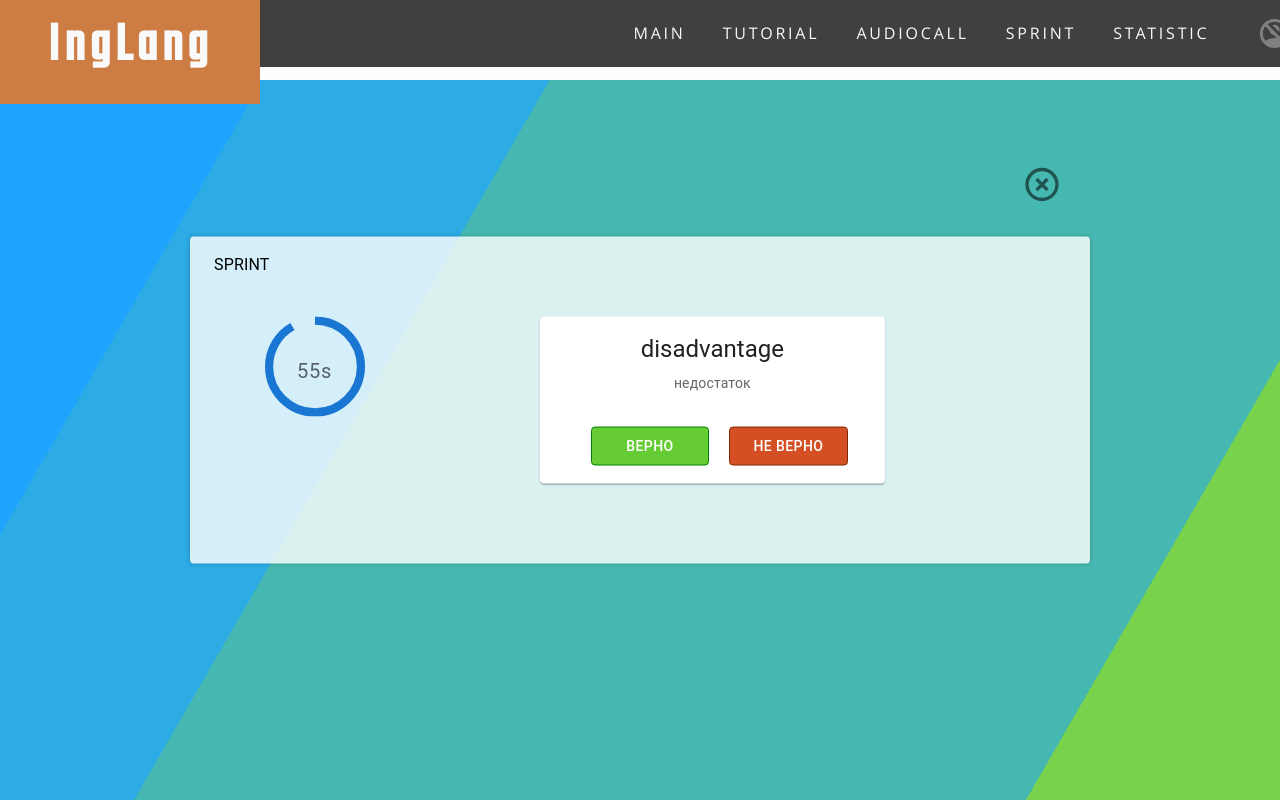
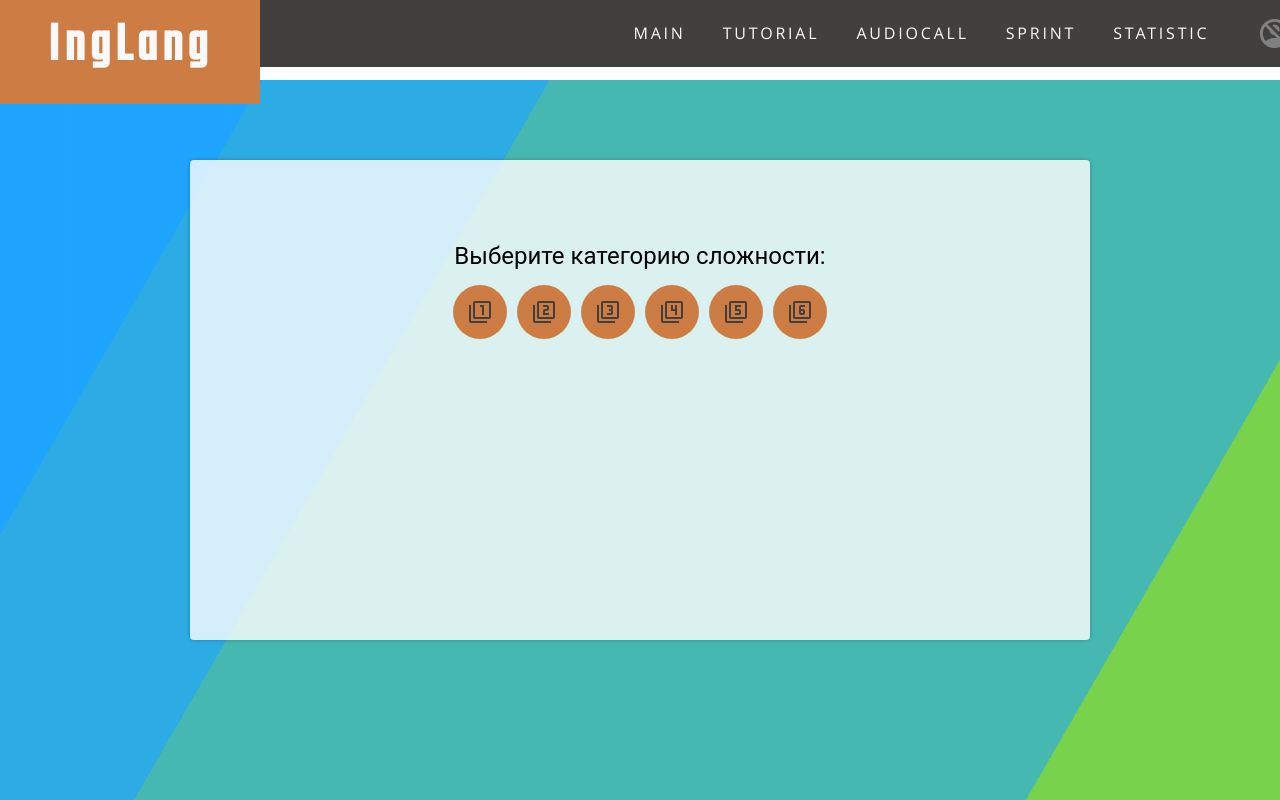
Before and after one commit to 1LisaW/rslang, a React (Create React App) app: page /sprint in a window 1280 px wide. Built offline with nearby package versions, Linux system fonts and the light colour scheme.

Commit message:
feat: start game Sprint view for choosing group when prev route not equal /tutorial

```diff
--- a/src/components/GameSprint/sprint.scss
+++ b/src/components/GameSprint/sprint.scss
@@ -1,3 +1,4 @@
+@import '../../global/library';
 sprint-container {
   height:100%;
 }
@@ -105,3 +106,15 @@ h1 {
   top: -80px;
   right: 20px;
 }
+
+.content .sprint-group-selector{
+  background-color: $MAIN-COLOR--SECONDARY;
+  color: $MAIN-COLOR--PRIMARY-DARK;
+  border-radius: 50%;
+  margin: 5px;
+  padding: 15px;
+  &:hover{
+    background-color: $MAIN-COLOR--PRIMARY-DARK;
+    color: $MAIN-COLOR--SECONDARY;
+  }
+}
--- a/src/components/GameSprint/sprint.tsx
+++ b/src/components/GameSprint/sprint.tsx
@@ -1,50 +1,51 @@
 import React, { useState } from 'react';
-import { StyledEngineProvider } from '@mui/material/styles';
-import { Container, Grid, Typography } from '@mui/material';
-import CircularStatic from './CircularStatic/circularStatic';
-import SprintCard from './sprintCard';
-import AlertDialogSlideOnClose from './dialogSlideOnClose';
+import { useLocation } from 'react-router-dom';
+import StartView from './startView';
+import SprintCardContainer from './sprintCardContainer';
 import './sprint.scss';
 
 function Sprint() {
+  const defaultIcon: boolean[] = [];
+
+  const [CardIdx, setCardData] = useState(0);
+  const [icons, setIcons] = useState(defaultIcon);
+  const [group, setGroup] = useState<number | null>(null);
+
+  console.log(group);
+
+  const { state }: { state: any } = useLocation();
+
+  const redirectedFromTutorial =
+    state &&
+    'prevPath' in state &&
+    state.prevPath.toString().startsWith('/tutorial');
+
   const questions = [
     { word: 'disadvantage', wordTranslate: 'недостаток', isCorrect: true },
     { word: 'disadvantage', wordTranslate: 'кошка', isCorrect: false },
   ];
-  // const icons: boolean[] = [];
-  const defaultIcon: boolean[] = [];
-  const [CardIdx, setCardData] = useState(0);
-  const [icons, setIcons] = useState(defaultIcon);
+
   const changeCard = (valid: boolean) => {
     setCardData(CardIdx + 1 < questions.length ? CardIdx + 1 : 0);
     setIcons([...icons.slice(-5), valid]);
   };
-  const props = { icons, ...questions[CardIdx], changeCard };
 
+  const chooseGroupHandler = (groupIdx: number) => {
+    setGroup(groupIdx);
+  };
+
+  const containerProps = { icons, ...questions[CardIdx], changeCard };
+  const startViewProps = { chooseGroupHandler };
   return (
     <main className="sprint-container">
       <div className="bg" />
       <div className="bg bg2" />
       <div className="bg bg3" />
-      <Container className="content" maxWidth="md" sx={{ maxHeight: '80%' }}>
-        <Typography position="absolute" top="5%">SPRINT</Typography>
-        <Grid
-          className="sprint__grid-wrapper"
-          container
-          spacing={2}
-          direction="column"
-        >
-          <Grid item xs={3}>
-            <StyledEngineProvider injectFirst>
-              <CircularStatic />
-            </StyledEngineProvider>
-          </Grid>
-          <Grid item xs={8}>
-            <SprintCard {...props} />
-          </Grid>
-        </Grid>
-        <AlertDialogSlideOnClose />
-      </Container>
+      {redirectedFromTutorial ? (
+        <SprintCardContainer {...containerProps} />
+      ) : (
+        <StartView {...startViewProps} />
+      )}
     </main>
   );
 }
--- a/src/components/GameSprint/sprintCard.tsx
+++ b/src/components/GameSprint/sprintCard.tsx
@@ -16,8 +16,6 @@ type CardData = {
   changeCard: (valid: boolean) => void;
 };
 
-// type Callback = () => void;
-
 function SprintCard(props: CardData) {
   const { icons, word, wordTranslate, isCorrect, changeCard } = props;
   const [answer, setAnswer] = useState('incorrect');
@@ -29,7 +27,6 @@ function SprintCard(props: CardData) {
   };
   const iconProps = { icons };
 
-  console.log(isCorrect);
   return (
     <Card className="sprint-card" sx={{ maxWidth: 345 }}>
       <CardContent>
--- /dev/null
+++ b/src/components/GameSprint/sprintCardContainer.tsx
@@ -0,0 +1,40 @@
+import React from 'react';
+import { StyledEngineProvider } from '@mui/material/styles';
+import { Container, Grid, Typography } from '@mui/material';
+import CircularStatic from './CircularStatic/circularStatic';
+import SprintCard from './sprintCard';
+import AlertDialogSlideOnClose from './dialogSlideOnClose';
+
+type Props = {
+  icons: boolean[];
+  word: string;
+  wordTranslate: string;
+  isCorrect: boolean;
+  changeCard: (valid: boolean) => void;
+};
+
+export default function SprintCardContainer(props: Props) {
+  return (
+    <Container className="content" maxWidth="md" sx={{ maxHeight: '80%' }}>
+      <Typography position="absolute" top="5%">
+        SPRINT
+      </Typography>
+      <Grid
+        className="sprint__grid-wrapper"
+        container
+        spacing={2}
+        direction="column"
+      >
+        <Grid item xs={3}>
+          <StyledEngineProvider injectFirst>
+            <CircularStatic />
+          </StyledEngineProvider>
+        </Grid>
+        <Grid item xs={8}>
+          <SprintCard {...props} />
+        </Grid>
+      </Grid>
+      <AlertDialogSlideOnClose />
+    </Container>
+  );
+}
--- /dev/null
+++ b/src/components/GameSprint/startView.tsx
@@ -0,0 +1,47 @@
+import * as React from 'react';
+import Box from '@mui/material/Box';
+import { Container, IconButton, Typography } from '@mui/material';
+import {
+  Filter1,
+  Filter2,
+  Filter3,
+  Filter4,
+  Filter5,
+  Filter6,
+} from '@mui/icons-material';
+
+const actions = [
+  { icon: <Filter1 />, value: 0 },
+  { icon: <Filter2 />, value: 1 },
+  { icon: <Filter3 />, value: 2 },
+  { icon: <Filter4 />, value: 3 },
+  { icon: <Filter5 />, value: 4 },
+  { icon: <Filter6 />, value: 5 },
+];
+
+type ChooseGroupHandler = (groupIdx: number) => void;
+type Props = { chooseGroupHandler: ChooseGroupHandler };
+
+export default function StartView(props: Props) {
+  const { chooseGroupHandler } = props;
+  return (
+    <Container className="content" maxWidth="md" sx={{ maxHeight: '80%' }}>
+      <Box sx={{ height: 320, transform: 'translateZ(0px)', flexGrow: 1 }}>
+        <Typography gutterBottom variant="h5" component="div">
+          Выберите категорию сложности:
+        </Typography>
+        {actions.map((action) => (
+          <IconButton
+            className="sprint-group-selector"
+            onClick={() => {
+              chooseGroupHandler(action.value);
+            }}
+          >
+            {action.icon}
+          </IconButton>
+        ))}
+        {/* </SpeedDial> */}
+      </Box>
+    </Container>
+  );
+}
--- a/src/components/NavBar/navBar.tsx
+++ b/src/components/NavBar/navBar.tsx
@@ -1,8 +1,9 @@
 import React from 'react';
 import './navBar.scss';
-import { Link } from 'react-router-dom';
+import { Link, useLocation } from 'react-router-dom';
 
 function Navbar() {
+  const location = useLocation();
   return (
     <nav className="navbar">
       <ul className="navbar__list">
@@ -16,7 +17,9 @@ function Navbar() {
           <Link to="audiocall">AUDIOCALL</Link>
         </li>
         <li className="navbar__item" key="sprint">
-          <Link to="sprint">SPRINT</Link>
+          <Link to="sprint" state={{ prevPath: location.pathname }}>
+            SPRINT
+          </Link>
         </li>
         <li className="navbar__item" key="statistic">
           <Link to="statistic">STATISTIC</Link>
--- a/src/components/Tutorial/tutorial.tsx
+++ b/src/components/Tutorial/tutorial.tsx
@@ -14,15 +14,12 @@ function Tutorial() {
   const wordList = useSelector(getWordList);
 
   const location = useLocation();
-  // console.log(location);
   const [searchParams, setSearchParams] = useSearchParams();
   const page = Number(searchParams.get('page'));
   const group = Number(searchParams.get('group'));
-  // console.log(page, group, setSearchParams);
   const paginationHandler = () => {
     setSearchParams(`page=${2}&group=${2}`);
   };
-  // const navigate = useNavigate();
   const dispatch = useDispatch<AppDispatch>();
   useEffect(() => {
     dispatch(
@@ -33,13 +30,14 @@ function Tutorial() {
         group,
       }),
     );
-  }, [dispatch, isAuthorized, wordList, location.search]);
+  }, [dispatch, isAuthorized, location.search]);
+
   return (
     <>
       <h1>Tutorial</h1>
       {wordList.wordList.map(item => (
         <section className="card">
-          <WordCard data={item} />
+          <WordCard data={item} key={item.id} />
         </section>
       ))}
       <button type="button" onClick={paginationHandler}>
--- a/src/components/store/wordListFetch.tsx
+++ b/src/components/store/wordListFetch.tsx
@@ -1,7 +1,7 @@
-// import { useSelector } from 'react-redux';
 import { createAsyncThunk } from '@reduxjs/toolkit';
 import { WordListReducer, WordListState } from './types';
 import Api from '../../Api/api';
+import { PaginatedResults } from '../../Api/api-types';
 
 const emptyWordList: WordListState = { wordList: [] };
 type Params = {
@@ -11,25 +11,31 @@ type Params = {
   page?: number;
 };
 
-export const fetchWordList = createAsyncThunk('wordList/fetchWordList', async (data: Params) => {
+export const fetchWordList = createAsyncThunk(
+  'wordList/fetchWordList',
+  async (data: Params) => {
     const { isAuthorized, id, group, page } = data;
     if (isAuthorized && id) {
       const response = await Api.getUserAggregatedWords(id, { group, page });
-    console.log('getUserAggregatedWords', response);
 
-    return 'error' in response ? {
+      return 'error' in response
+        ? {
           ...emptyWordList,
-    } : {
-      wordList: [...response.paginatedResults],
+        }
+        : {
+          wordList: [...response[0].paginatedResults] as PaginatedResults[],
         };
     }
     const response = await Api.getWords({ group, page });
-  return 'error' in response ? {
+    return 'error' in response
+      ? {
         ...emptyWordList,
-  } : {
+      }
+      : {
         wordList: response,
       };
-});
+  },
+);
 
 const fetchWordListFullfilled: WordListReducer<WordListState> = (
   state,
```
Also changed, not shown: src/Api/api-types.ts (+12 -1 lines), src/Api/api.tsx (+9 -11 lines), src/components/GameSprint/CircularStatic/CircularStatic.scss (line endings or trailing spaces). Lines whose indentation alone changed are shown as unchanged.
